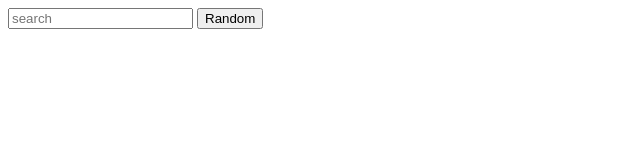
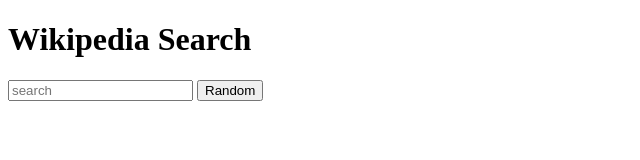
Before and after one commit to xStanislau/wikipedia-api, a plain HTML site: page index.html in a window 1280 px wide. Shown: the whole page, without its empty margins (0-640 px from the left). Drawn offline with Linux system fonts and the light colour scheme.

Commit message:
add header

```diff
--- a/index.html
+++ b/index.html
@@ -13,6 +13,7 @@
 <body>
   <div class="search-wrapper">
     <form class="form">
+      <h1 class="title">Wikipedia Search</h1>
       <input class="search" type="search" placeholder="search">
       <button class="random-btn" type="button">Random</button>
     </form>
```
